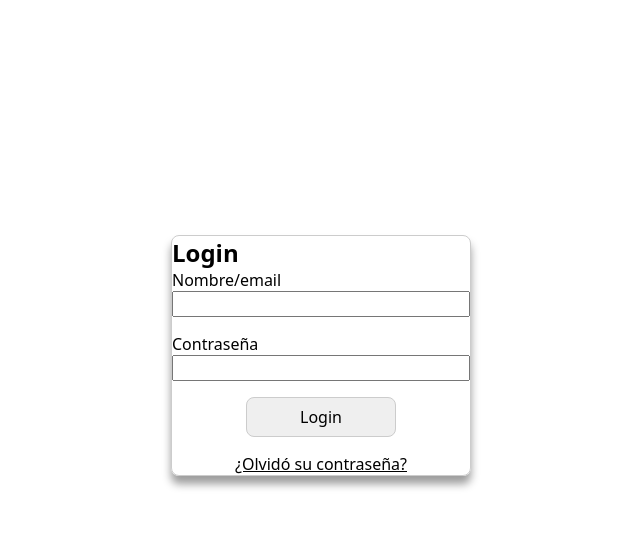
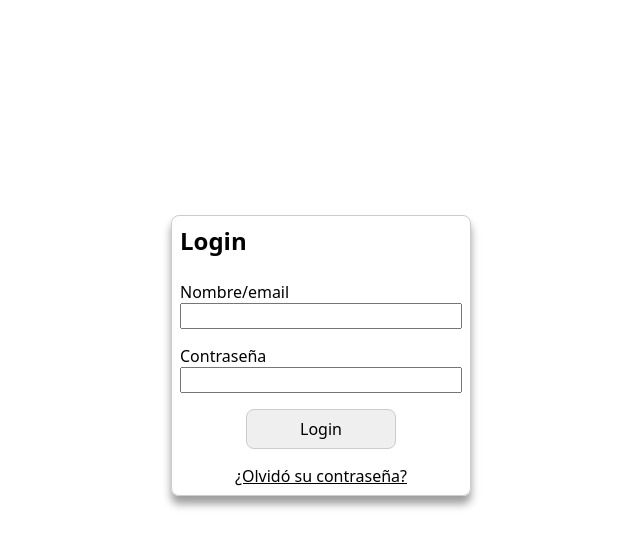
Before and after one commit to XiangBowen-85/control-ventas, a PHP site: page / in a window 1280 px wide. Shown: the part 90-638 px from the top of the page, without its empty margins (319-959 px from the left). Run offline with PHP 8.4, Linux system fonts and the light colour scheme; grey boxes labelled with a size stand in for pictures from a placeholder-image service; some libraries are stand-ins or nearby versions.

Commit message:
feat: CSS del login

```diff
--- a/src/css/estilos.css
+++ b/src/css/estilos.css
@@ -41,6 +41,7 @@ body > header {
     border: solid 1px #ccc;
     border-radius: .5rem;
     box-shadow: 0 .5rem .5rem #00000063;
+    padding: .5rem;
 }
 
 main {
@@ -51,6 +52,7 @@ main {
 
 .panel > h1 {
     font-size: 1.5em;
+    margin-bottom: 1em;
 }
 
 #login {
@@ -58,11 +60,11 @@ main {
     flex-direction: column;
 }
 
-#login > input{
+#login > input {
     margin-bottom: 1em;
 }
 
-#login > input[type="submit"]{
+#login > input[type="submit"] {
     width: 150px;
     padding: .5em;
     align-self: center;
@@ -70,7 +72,7 @@ main {
     border: 1px solid #ccc;
 }
 
-.panel > a{
+.panel > a {
     display: block;
     text-align: center;
 }
```
